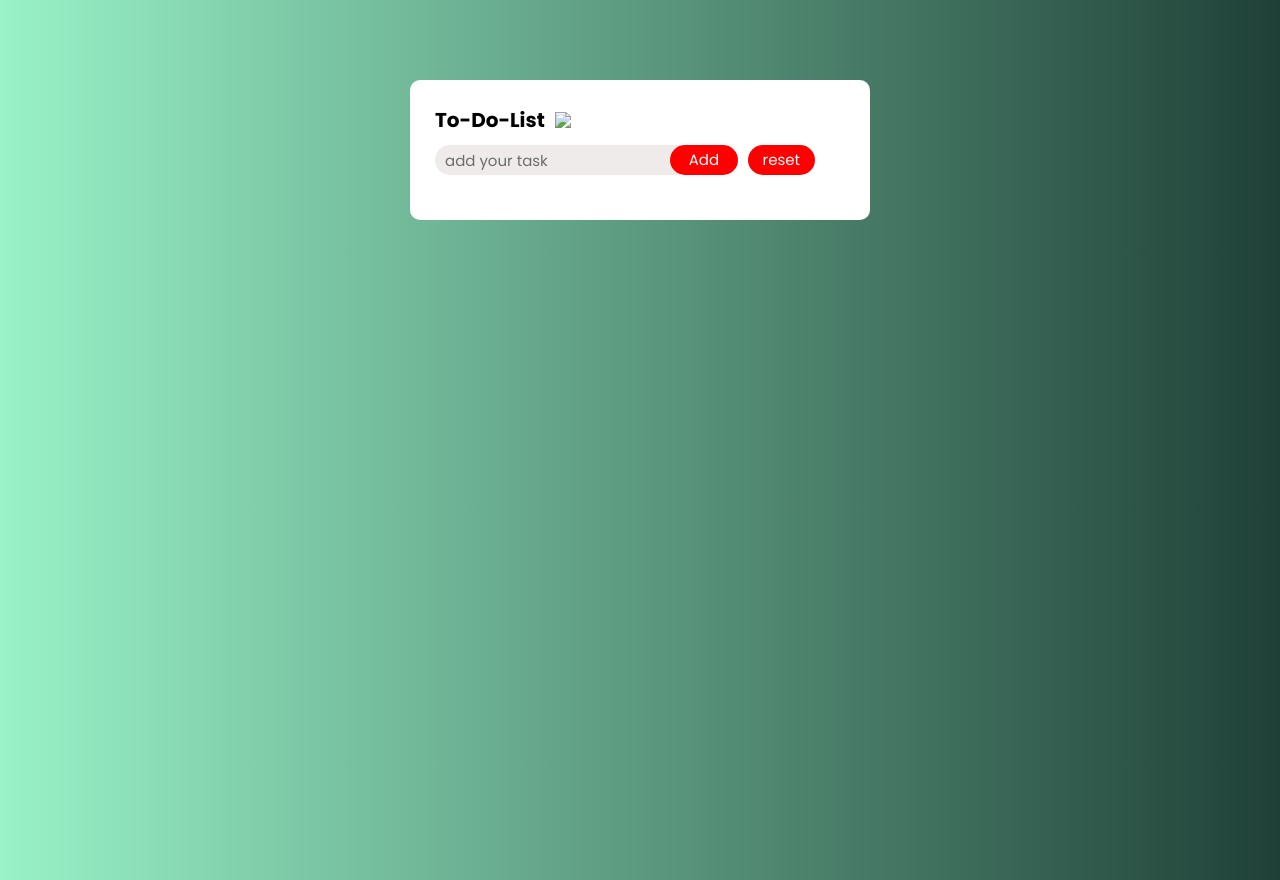
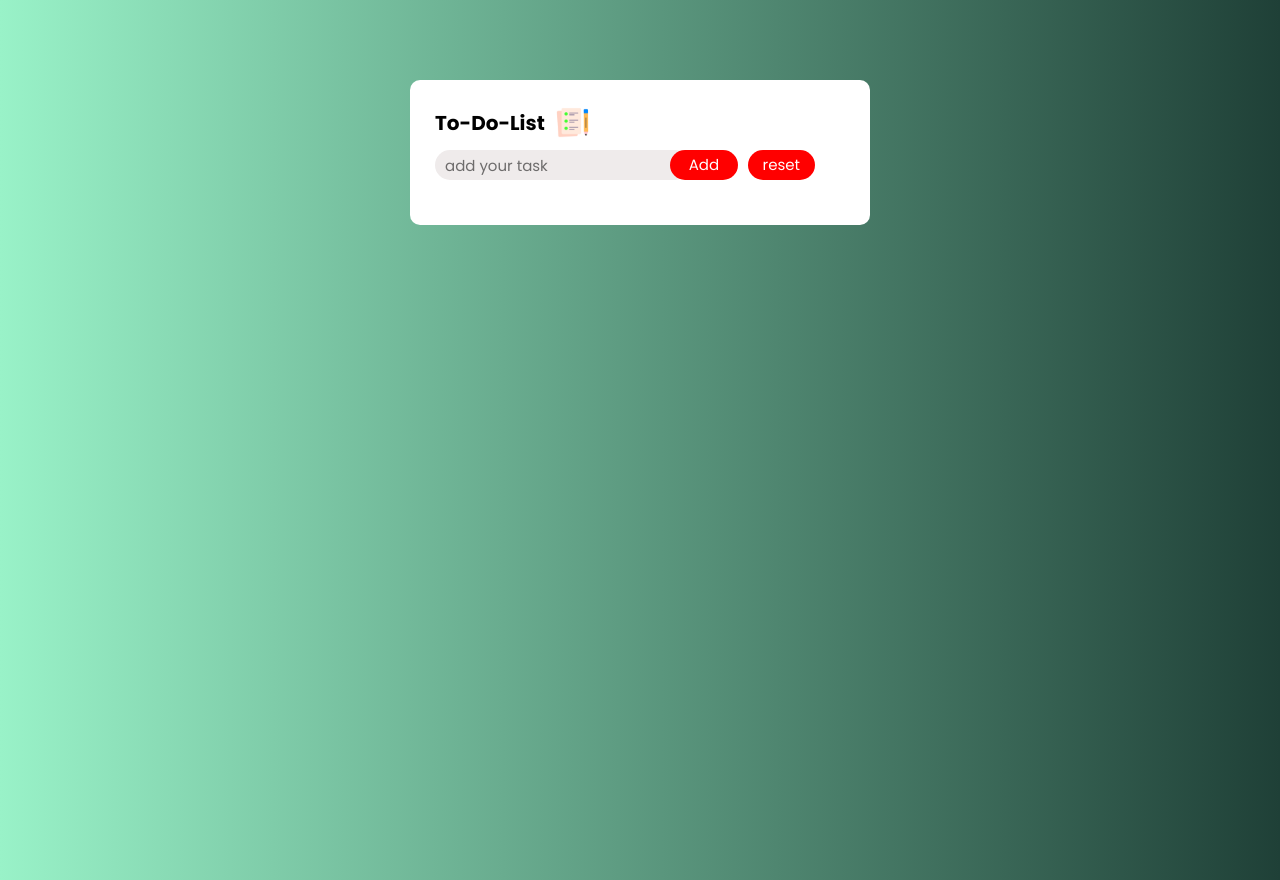
Before and after one commit to Asher9889/To-Do-List, a plain HTML site: page index.html in a window 1280 px wide. Drawn offline with nearby package versions, Linux system fonts and the light colour scheme; the site is published under a folder, as on GitHub Pages, so addresses that start at the root find nothing.

Commit message:
2nd Commit

```diff
--- a/index.html
+++ b/index.html
@@ -16,7 +16,7 @@
     <div class="header">
       <div class="header-items">
         <p>To-Do-List</p>
-        <img src="/images/icon.png">
+        <img src="images/icon.png">
       </div>
     </div>
     <div class="search">
```
